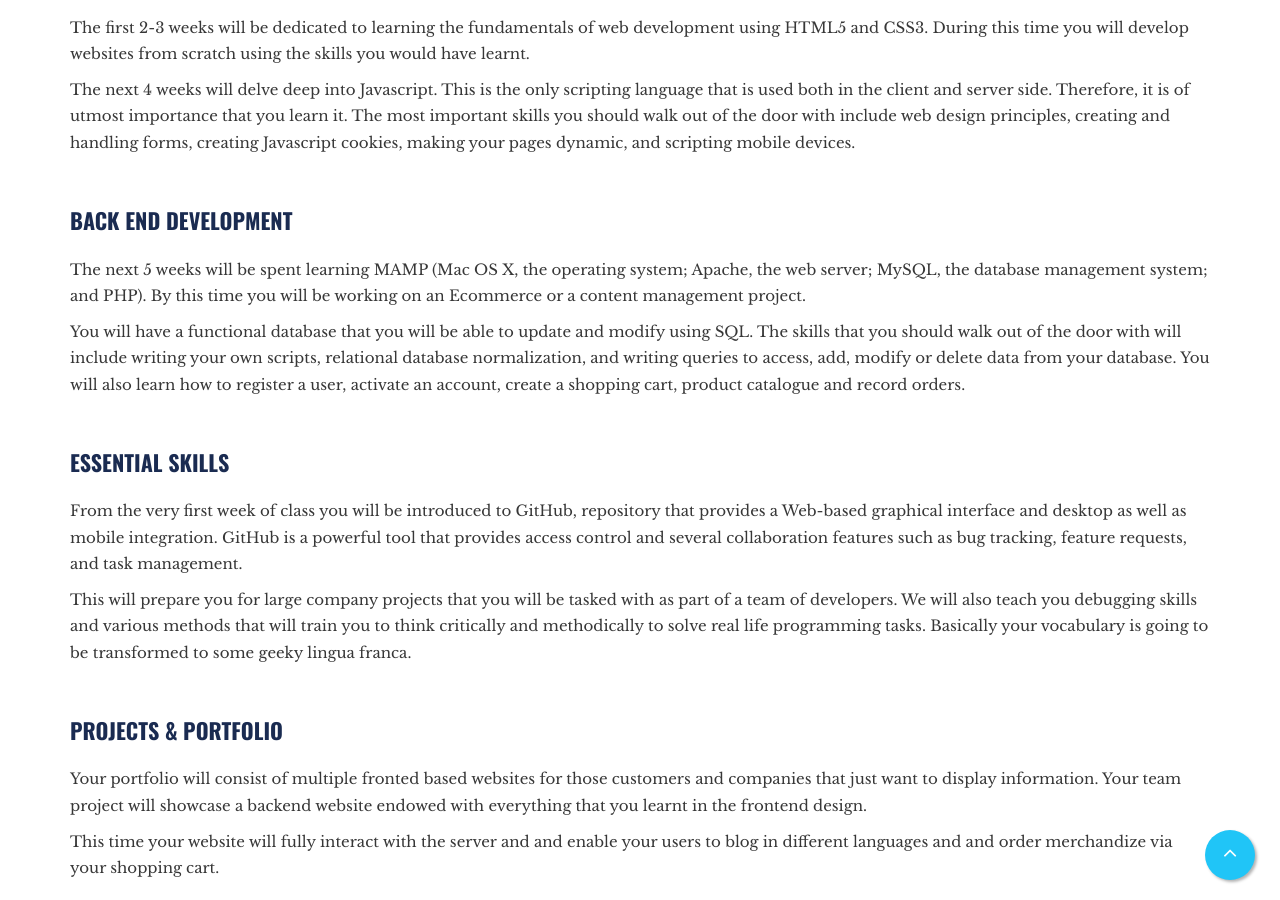
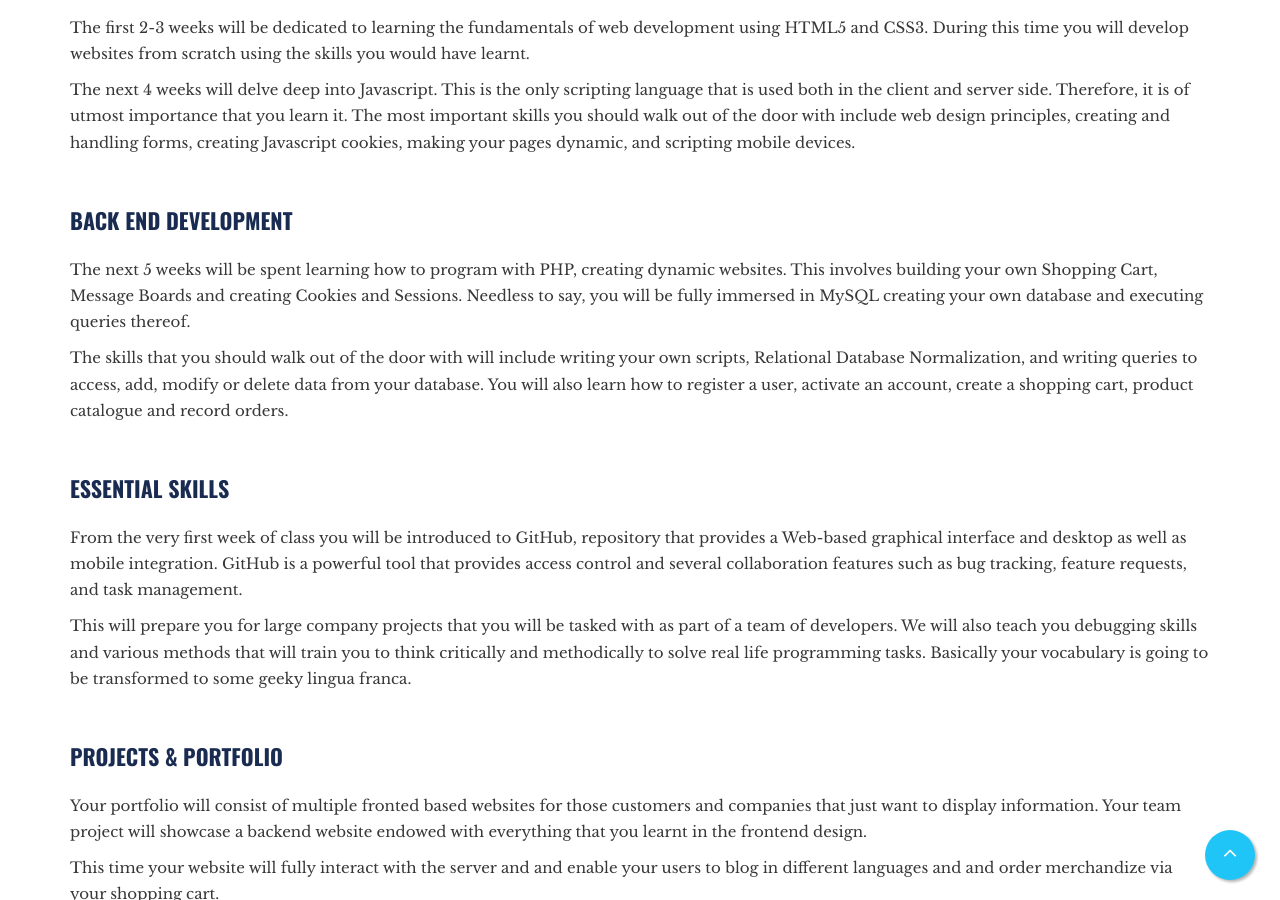
Before and after one commit to pfuzane1/Coastal-Coding, a Jekyll site: the page built from course-detail.html, in a window 1280 px wide and 900 px high, scrolled down 1339 px. Built offline with Jekyll 4.4.1, drawn with Linux system fonts in a browser that asks for light colours; a script that is not in the unit is left out.

Commit message:
PHP and MySQL

```diff
--- a/course-detail.html
+++ b/course-detail.html
@@ -103,8 +103,8 @@ layout: default
             </div>
             <div class="col-sm-12 mt-40">
                 <h4 class="heading">Back End Development</h4>
-                <p>The next 5 weeks will be spent learning MAMP (Mac OS X, the operating system; Apache, the web server; MySQL, the database management system; and PHP). By this time you will be working on an Ecommerce or a content management project.</p>
-                <p>You will have a functional database that you will be able to update and modify using SQL. The skills that you should walk out of the door with will include writing your own scripts, relational database normalization, and writing queries to access, add, modify or delete data from your database. You will also learn how to register a user, activate an account, create a shopping cart, product catalogue and record orders.</p>
+                <p>The next 5 weeks will be spent learning how to program with PHP, creating dynamic websites. This involves building your own Shopping Cart, Message Boards and creating Cookies and Sessions. Needless to say, you will be fully immersed in MySQL creating your own database and executing queries thereof.</p>
+                <p>The skills that you should walk out of the door with will include writing your own scripts, Relational Database Normalization, and writing queries to access, add, modify or delete data from your database. You will also learn how to register a user, activate an account, create a shopping cart, product catalogue and record orders.</p>
             </div>
             <div class="col-sm-12 mt-40">
                 <h4 class="heading">Essential Skills</h4>
```
